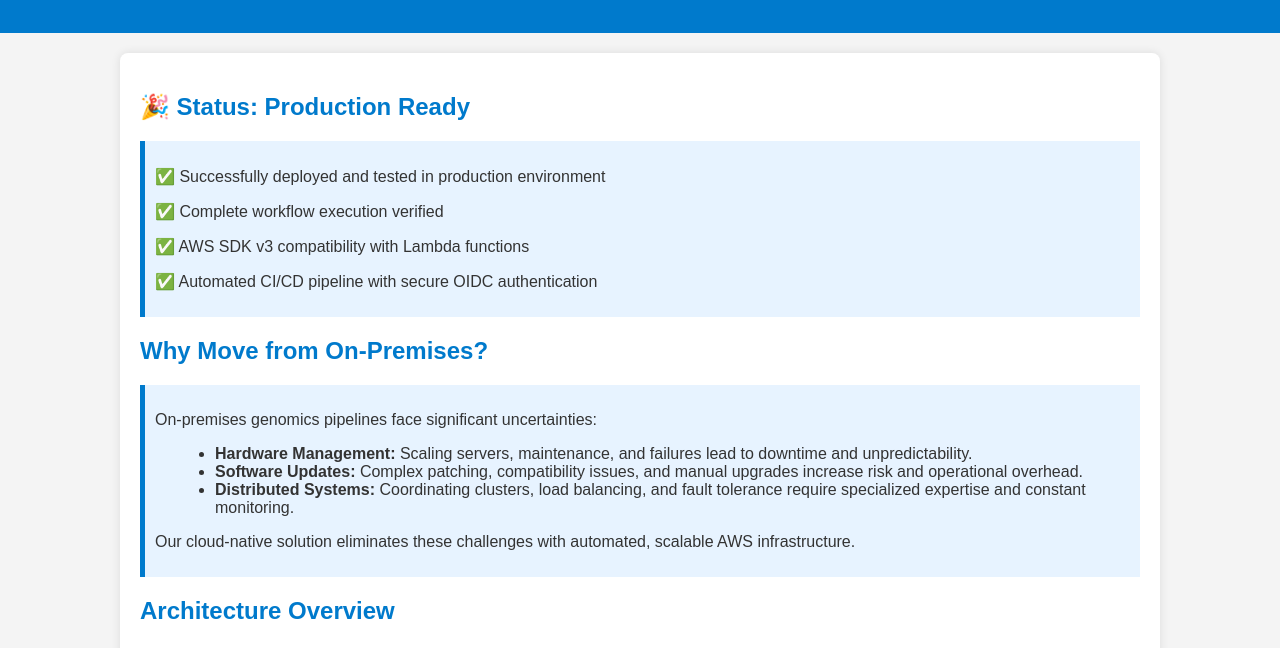
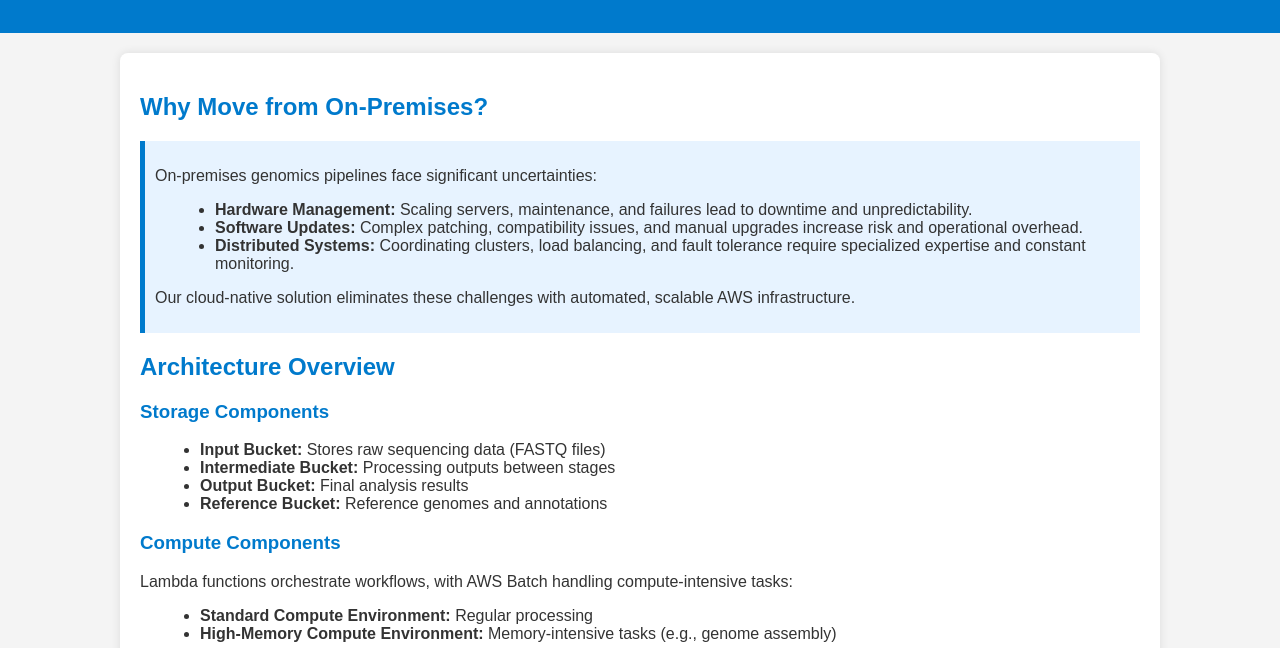
Before and after one commit to migratesky/genomics-pitch, a plain HTML site: page index.html in a window 1280 px wide. Shown: the part 121-769 px from the top of the page. Drawn offline with Linux system fonts and the light colour scheme.

Commit message:
feat: remove production status section from landing page
- Removed the "Status: Production Ready" section and its associated checkmarks
- Simplified the landing page layout by removing unnecessary deployment status information
- Kept existing "Why Move from On-Premises?" section intact

```diff
--- a/index.html
+++ b/index.html
@@ -23,15 +23,7 @@
     </header>
 
     <div class="container">
-        <section>
-            <h2>🎉 Status: Production Ready</h2>
-            <div class="highlight">
-                <p>✅ Successfully deployed and tested in production environment</p>
-                <p>✅ Complete workflow execution verified</p>
-                <p>✅ AWS SDK v3 compatibility with Lambda functions</p>
-                <p>✅ Automated CI/CD pipeline with secure OIDC authentication</p>
-            </div>
-        </section>
+
 
         <section>
             <h2>Why Move from On-Premises?</h2>
```
